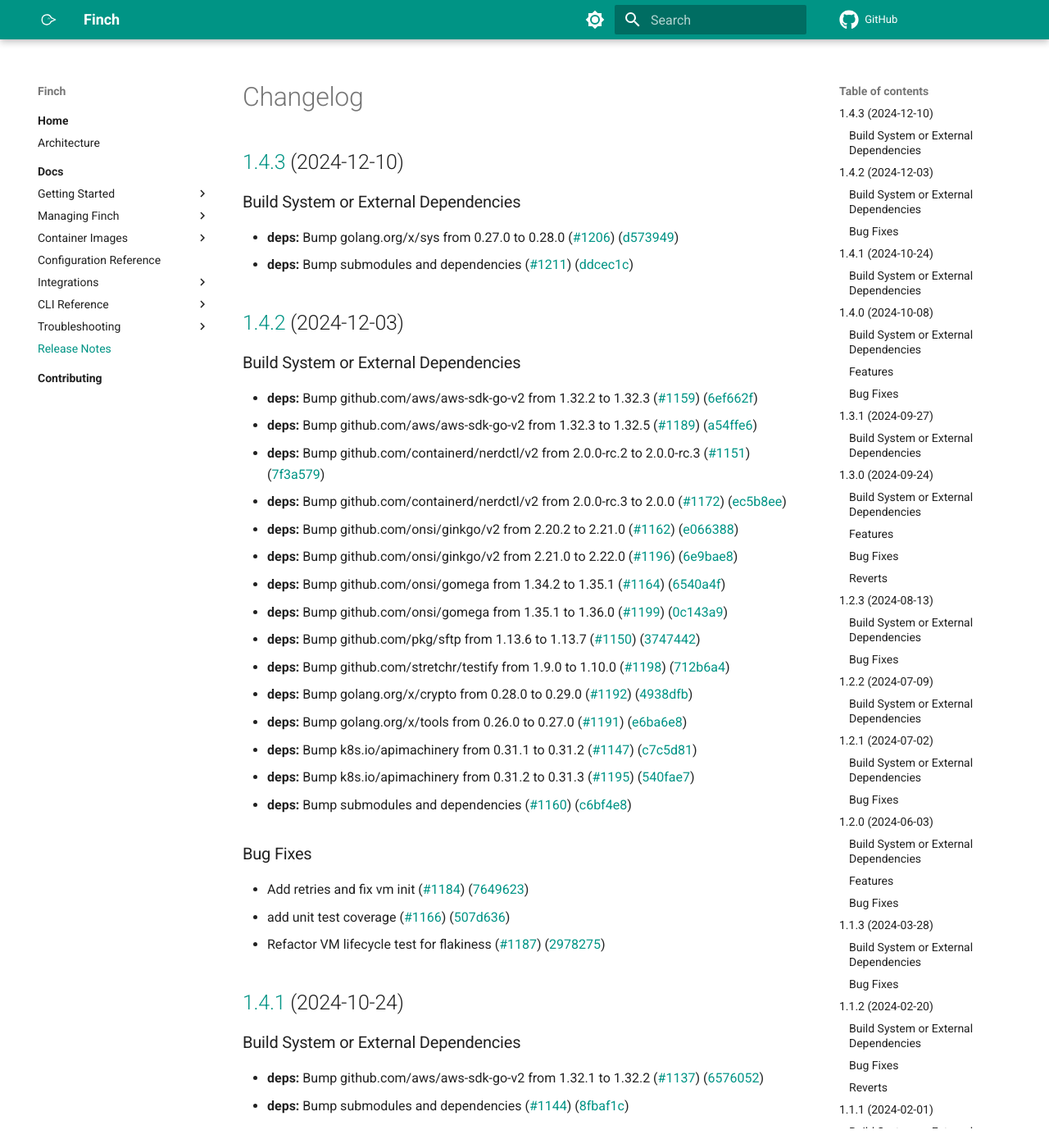
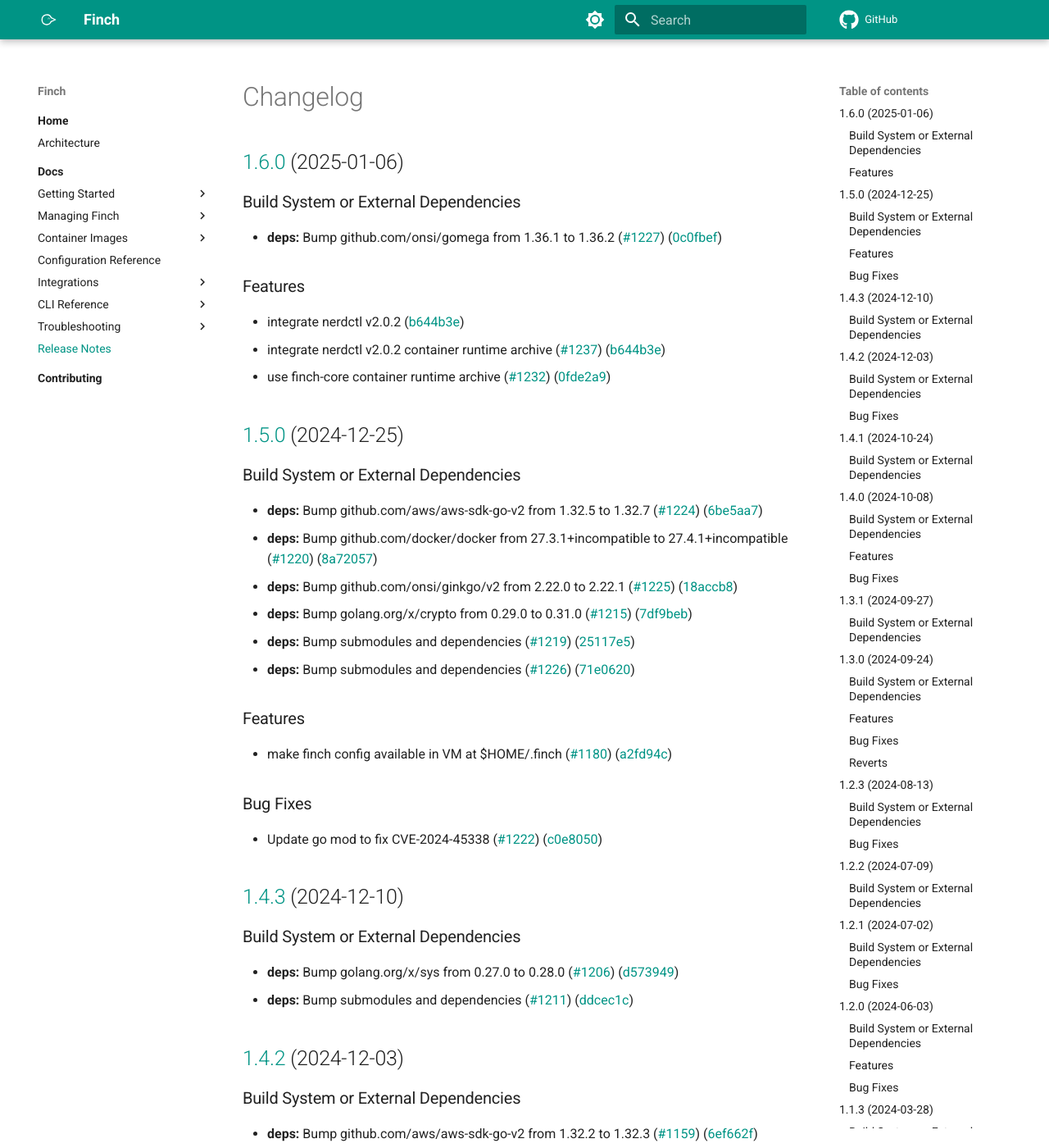
Before and after one commit to runfinch/finch-website, an MkDocs documentation site: the page built from docs/docs/changelog.md, in a window 1280 px wide and 1400 px high. Shown: the whole window at 82% size. Built offline with MkDocs 1.6.1 and Material for MkDocs 9.7.7, drawn with Linux system fonts in a browser that asks for light colours; comment, search, counter and statistics services are not loaded.

Commit message:
[create-pull-request] automated change
Signed-off-by: github-actions[bot] <41898282+github-actions[bot]@users.noreply.github.com>

```diff
--- a/docs/docs/changelog.md
+++ b/docs/docs/changelog.md
@@ -1,4 +1,40 @@
 # Changelog
+
+## [1.6.0](https://github.com/runfinch/finch/compare/v1.5.0...v1.6.0) (2025-01-06)
+
+
+### Build System or External Dependencies
+
+* **deps:** Bump github.com/onsi/gomega from 1.36.1 to 1.36.2 ([#1227](https://github.com/runfinch/finch/issues/1227)) ([0c0fbef](https://github.com/runfinch/finch/commit/0c0fbef0328fcbe6fdec2ebbb74213c3258b6b9f))
+
+
+### Features
+
+* integrate nerdctl v2.0.2 ([b644b3e](https://github.com/runfinch/finch/commit/b644b3ea1e8f8367de69a935f52026daa09a2baa))
+* integrate nerdctl v2.0.2 container runtime archive ([#1237](https://github.com/runfinch/finch/issues/1237)) ([b644b3e](https://github.com/runfinch/finch/commit/b644b3ea1e8f8367de69a935f52026daa09a2baa))
+* use finch-core container runtime archive ([#1232](https://github.com/runfinch/finch/issues/1232)) ([0fde2a9](https://github.com/runfinch/finch/commit/0fde2a919383b53aaf4ef1c1b0eed9d2acf60346))
+
+## [1.5.0](https://github.com/runfinch/finch/compare/v1.4.3...v1.5.0) (2024-12-25)
+
+
+### Build System or External Dependencies
+
+* **deps:** Bump github.com/aws/aws-sdk-go-v2 from 1.32.5 to 1.32.7 ([#1224](https://github.com/runfinch/finch/issues/1224)) ([6be5aa7](https://github.com/runfinch/finch/commit/6be5aa7bb2b16db279b0e4cceaf2c0dad327a239))
+* **deps:** Bump github.com/docker/docker from 27.3.1+incompatible to 27.4.1+incompatible ([#1220](https://github.com/runfinch/finch/issues/1220)) ([8a72057](https://github.com/runfinch/finch/commit/8a720570eac12f147e0d87ff43790c518e6b2e37))
+* **deps:** Bump github.com/onsi/ginkgo/v2 from 2.22.0 to 2.22.1 ([#1225](https://github.com/runfinch/finch/issues/1225)) ([18accb8](https://github.com/runfinch/finch/commit/18accb89ad30e12a8f911f0a561239325fb6a7db))
+* **deps:** Bump golang.org/x/crypto from 0.29.0 to 0.31.0 ([#1215](https://github.com/runfinch/finch/issues/1215)) ([7df9beb](https://github.com/runfinch/finch/commit/7df9beb93c8c29d2832d7c72626f57a0929f4f74))
+* **deps:** Bump submodules and dependencies ([#1219](https://github.com/runfinch/finch/issues/1219)) ([25117e5](https://github.com/runfinch/finch/commit/25117e50e2a79f1751ded2089a1fdec5298f8cf9))
+* **deps:** Bump submodules and dependencies ([#1226](https://github.com/runfinch/finch/issues/1226)) ([71e0620](https://github.com/runfinch/finch/commit/71e06208355ed1c571163d8618ecaa41f871d598))
+
+
+### Features
+
+* make finch config available in VM at $HOME/.finch ([#1180](https://github.com/runfinch/finch/issues/1180)) ([a2fd94c](https://github.com/runfinch/finch/commit/a2fd94c4040f9da8da834e41b557b99c7ec85123))
+
+
+### Bug Fixes
+
+* Update go mod to fix CVE-2024-45338 ([#1222](https://github.com/runfinch/finch/issues/1222)) ([c0e8050](https://github.com/runfinch/finch/commit/c0e805085334bcaddc70497946ce60864697c03c))
 
 ## [1.4.3](https://github.com/runfinch/finch/compare/v1.4.2...v1.4.3) (2024-12-10)
 
```
